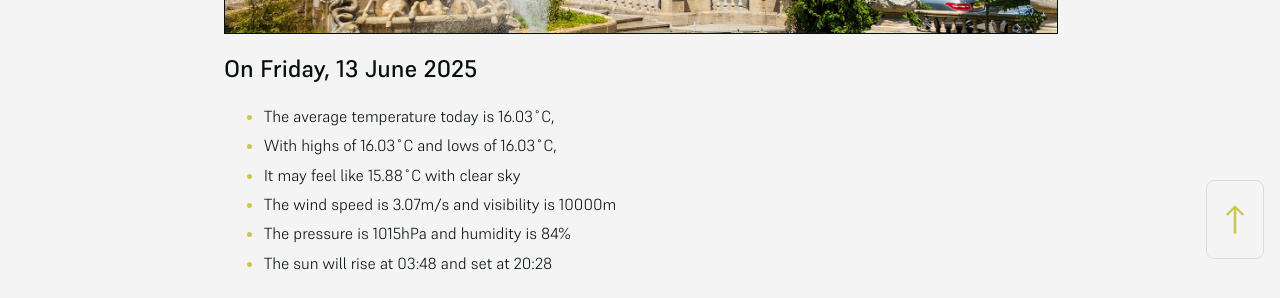
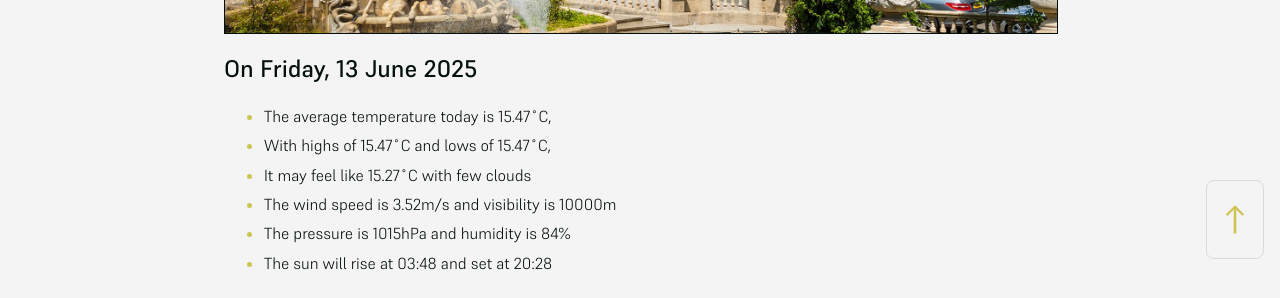
Before and after one commit to mat-0/cheltenham-open-data, a Jekyll site: the page built from index.md, in a window 1280 px wide. Shown: the part 625-923 px from the top of the page. Built offline with Jekyll 4.4.1, drawn with Linux system fonts in a browser that asks for light colours.

Commit message:
Updated 2025-06-13 04:03:42

```diff
--- a/index.md
+++ b/index.md
@@ -10,10 +10,10 @@ seo: Menu
 <!-- weather_marker starts -->
 ## On Friday, 13 June 2025
 
-- The average temperature today is 16.03˚C,
-- With highs of 16.03˚C and lows of 16.03˚C,
-- It may feel like 15.88˚C with clear sky
-- The wind speed is 3.07m/s and visibility is 10000m
+- The average temperature today is 15.47˚C,
+- With highs of 15.47˚C and lows of 15.47˚C,
+- It may feel like 15.27˚C with few clouds
+- The wind speed is 3.52m/s and visibility is 10000m
 - The pressure is 1015hPa and humidity is 84%
 - The sun will rise at 03:48 and set at 20:28
 
```
Also changed, not shown: _data/flood.json (+5 -27 lines), _pages/news.md (+6 -6 lines).
